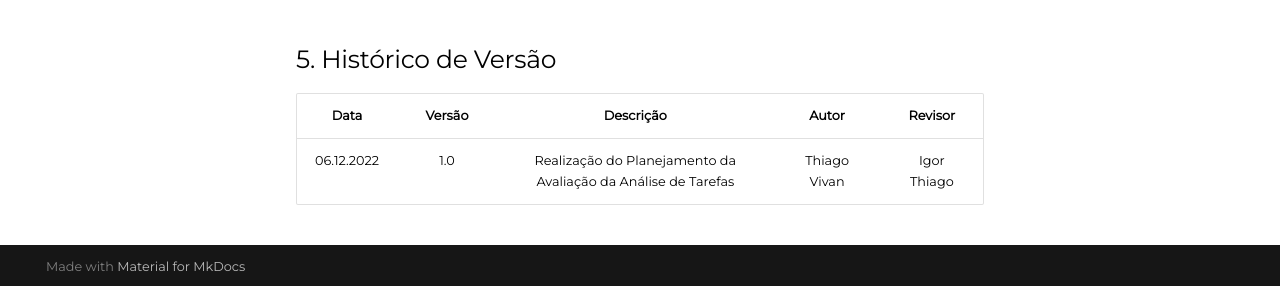
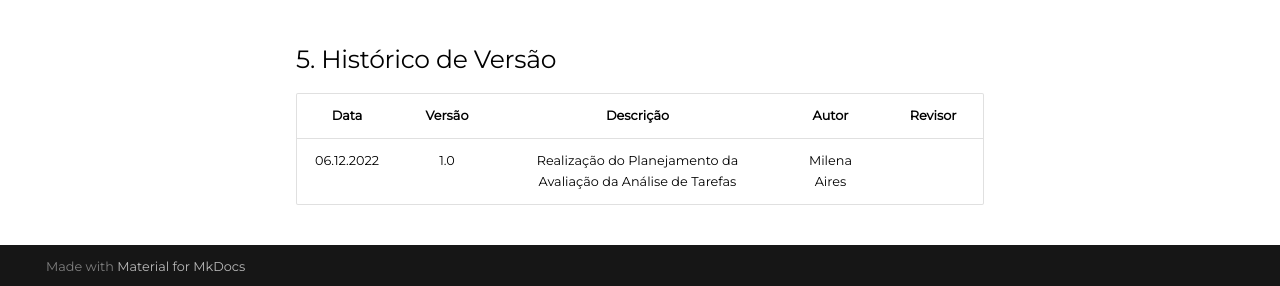
Before and after one commit to mdsreq-fga-unb/2022.2-Aprender3, an MkDocs documentation site: the page built from docs/DesignAvalDesenv/nivel1/AnaliseTarefass/PlanejamentoRelatoAval.md, in a window 1280 px wide and 1165 px high. Shown: the part 876-1162 px from the top of the window. Built offline with MkDocs 1.6.1 and Material for MkDocs 9.7.7, drawn with Linux system fonts in a browser that asks for light colours.

Commit message:
Update PlanejamentoRelatoAval.md

```diff
--- a/docs/DesignAvalDesenv/nivel1/AnaliseTarefass/PlanejamentoRelatoAval.md
+++ b/docs/DesignAvalDesenv/nivel1/AnaliseTarefass/PlanejamentoRelatoAval.md
@@ -16,4 +16,4 @@
 ## 5. Histórico de Versão
 | Data       | Versão | Descrição            | Autor             | Revisor |
 |:----------:|:------:|:--------------------:|:-----------------:|:-------:|
-| 06.12.2022 | 1.0 | Realização do Planejamento da Avaliação da Análise de Tarefas | Thiago Vivan | Igor Thiago |
+| 06.12.2022 | 1.0 | Realização do Planejamento da Avaliação da Análise de Tarefas | Milena Aires |  |
```
